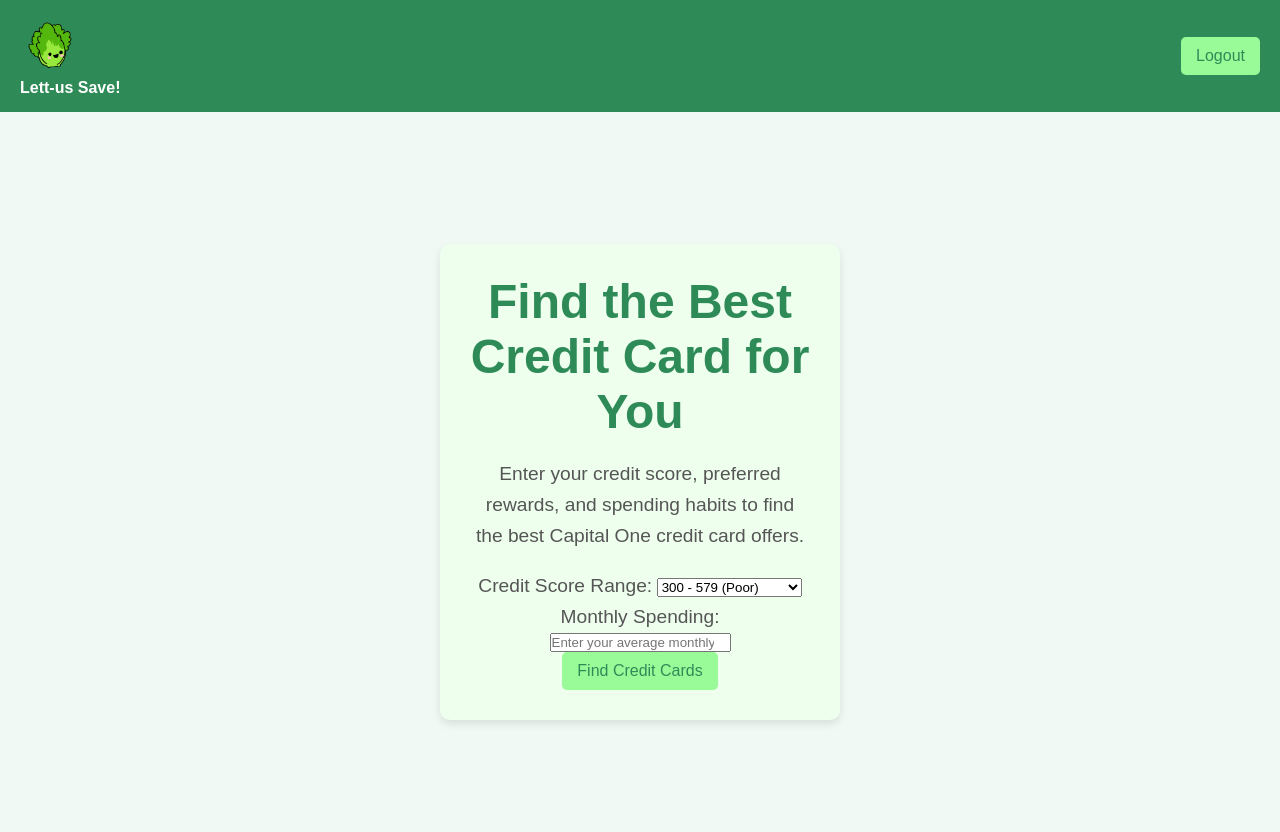
After one commit to OdeonHill/whack_project, a Flask app: page /credit_score in a window 1280 px wide. The commit adds this page. Run offline with Flask 3, Linux system fonts and the light colour scheme; a user stored in the database is signed in.

Commit message:
added credit score calc

```diff
--- a/website_code/static/style.css
+++ b/website_code/static/style.css
@@ -112,7 +112,6 @@ main {
             height: 80vh;
 
             margin-bottom:30px;
-            margin-top:10px;
 
         }
 
--- /dev/null
+++ b/website_code/templates/credit_score.html
@@ -0,0 +1,123 @@
+<!DOCTYPE html>
+<html lang="en">
+<head>
+    <meta charset="UTF-8">
+    <meta name="viewport" content="width=device-width, initial-scale=1.0">
+    <title>Credit Plan Finder</title>
+    <link rel="stylesheet" href="{{ url_for('static', filename='style.css') }}">
+
+</head>
+<body>
+    <header class="top-bar">
+        <div class="logo"><img src="{{ url_for('static', filename='images/happy.gif') }}" onclick="window.location.href='{{ url_for('views.dashboard') }}'" alt="Lett-us Logo"><p class="logo-txt">Lett-us Save!</p></div>
+        <button class="logout-btn" onclick="window.location.href='{{ url_for('auth.logout') }}'">Logout</button>
+    </header>
+
+<main>
+    <div class="login-container">
+    <div class="login-form">
+    <h1 class="main-header">Find the Best Credit Card for You</h1>
+    <p class ="main-paragraph">Enter your credit score, preferred rewards, and spending habits to find the best Capital One credit card offers.</p>
+
+
+    <form id="card-form">
+        <label class="main-paragraph" for="credit-score">Credit Score Range:</label>
+        <select id="credit-score" required>
+            <option value="579">300 - 579 (Poor)</option>
+            <option value="669">580 - 669 (Fair)</option>
+            <option value="739">670 - 739 (Good)</option>
+            <option value="850">740 - 850 (Excellent)</option>
+        </select>
+
+        <label class="main-paragraph" for="spending">Monthly Spending:</label>
+        <input type="number" id="spending" placeholder="Enter your average monthly spending" required>
+
+        <button class="login-btn" type="submit">Find Credit Cards</button>
+    </form>
+
+    <div id="card-list" class="card-list"></div>
+</div>
+</div>
+</main>
+<script>
+    const cards = [
+        {
+            name: "Capital One QuicksilverOne Cash Rewards Credit Card",
+            creditScore: "580",
+            rewards: "cashback",
+            apr: "26.99%",
+            spendingLimit: "None",
+            description: "Earn unlimited 1.5% cash back on every purchase, every day."
+        },
+        {
+            name: "Capital One Venture Rewards Credit Card",
+            creditScore: "670",
+            rewards: "travel",
+            apr: "20.99%",
+            spendingLimit: "$5,000+",
+            description: "Earn 2x miles on every purchase. No blackout dates on travel bookings."
+        },
+        {
+            name: "Capital One Platinum Credit Card",
+            creditScore: "300",
+            rewards: "low-APR",
+            apr: "26.99%",
+            spendingLimit: "None",
+            description: "A great choice for building or rebuilding credit with a low starting APR."
+        },
+        {
+            name: "Capital One SavorOne Cash Rewards Credit Card",
+            creditScore: "670",
+            rewards: "cashback",
+            apr: "19.99%",
+            spendingLimit: "$3,000+",
+            description: "Earn unlimited 3% cash back on dining, entertainment, and grocery stores."
+        }
+    ];
+
+    // Function to filter and display credit cards
+    function findCards(event) {
+        event.preventDefault();
+
+        const scoreRange = document.getElementById('credit-score').value;
+        const spending = parseInt(document.getElementById('spending').value);
+
+        const filteredCards = cards.filter(card => {
+            const scoreMatch = card.creditScore <= scoreRange;
+            const spendingMatch = card.spendingLimit === "None" || spending >= 3000;  // Example threshold logic
+
+            return scoreMatch && spendingMatch;
+        });
+
+        displayCards(filteredCards);
+    }
+
+    // Function to display filtered cards
+    function displayCards(cards) {
+        const cardListDiv = document.getElementById('card-list');
+        cardListDiv.innerHTML = ''; // Clear previous results
+
+        if (cards.length === 0) {
+            cardListDiv.innerHTML = '<p class="main-paragraph">No matching cards found. Try adjusting your preferences.</p>';
+            return;
+        }
+
+        cards.forEach(card => {
+            const cardDiv = document.createElement('div');
+            cardDiv.classList.add('card');
+            cardDiv.innerHTML = `
+                <h3>${card.name}</h3>
+                <p><strong>APR:</strong> ${card.apr}</p>
+                <p><strong>Spending Limit:</strong> ${card.spendingLimit}</p>
+                <p>${card.description}</p>
+            `;
+            cardListDiv.appendChild(cardDiv);
+        });
+    }
+
+    // Event listener for form submission
+    document.getElementById('card-form').addEventListener('submit', findCards);
+</script>
+
+</body>
+</html>
--- a/website_code/templates/dashboard.html
+++ b/website_code/templates/dashboard.html
@@ -22,6 +22,7 @@
         <div class="bubble-section">
             <div class="bubble" onclick="window.location.href='{{ url_for('views.tracker') }}'">Savings</div>
             <div class="bubble" onclick="window.location.href='{{ url_for('views.budget_calculator') }}'">Budget Calculator</div>
+            <div class="bubble" onclick="window.location.href='{{ url_for('views.credit_score') }}'">Discover Credit Plans</div>
             <div class="bubble" onclick="window.location.href='{{ url_for('views.lessons') }}'">Lessons</div>
         </div>
     </main>
--- a/website_code/views.py
+++ b/website_code/views.py
@@ -70,3 +70,7 @@ def login():
 @views.route('/budget_calculator')
 def budget_calculator():
     return render_template("budget_calculator.html")
+
+@views.route('/credit_score')
+def credit_score():
+    return render_template("credit_score.html")
```
